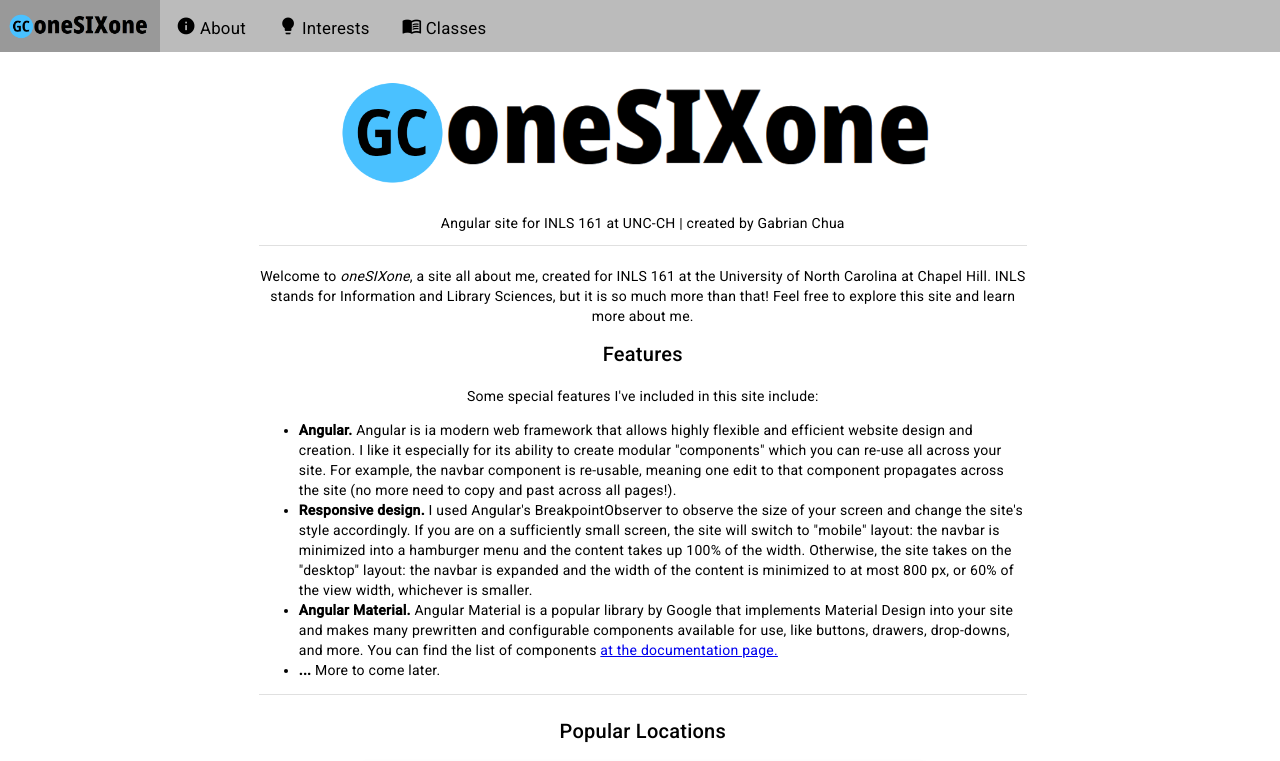
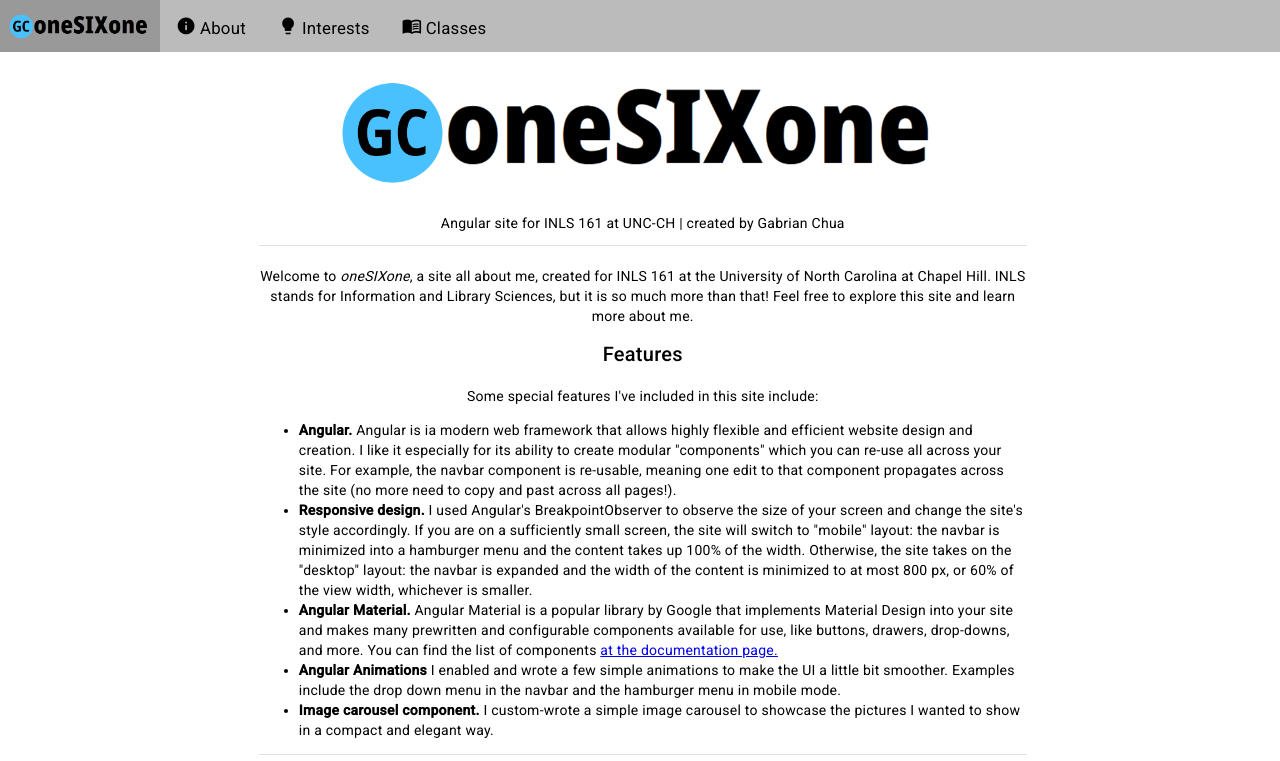
Before and after one commit to gchuaunc/inls161site, an Angular app: page / in a window 1280 px wide. Shown: the top 761 px of the page. Built offline with nearby package versions, Linux system fonts and the light colour scheme.

Commit message:
feat: add more info to special features

```diff
--- a/src/app/home/home.component.html
+++ b/src/app/home/home.component.html
@@ -9,7 +9,8 @@
         <li><b>Angular.</b> Angular is ia modern web framework that allows highly flexible and efficient website design and creation. I like it especially for its ability to create modular "components" which you can re-use all across your site. For example, the navbar component is re-usable, meaning one edit to that component propagates across the site (no more need to copy and past across all pages!).</li>
         <li><b>Responsive design.</b> I used Angular's BreakpointObserver to observe the size of your screen and change the site's style accordingly. If you are on a sufficiently small screen, the site will switch to "mobile" layout: the navbar is minimized into a hamburger menu and the content takes up 100% of the width. Otherwise, the site takes on the "desktop" layout: the navbar is expanded and the width of the content is minimized to at most 800 px, or 60% of the view width, whichever is smaller.</li>
         <li><b>Angular Material.</b> Angular Material is a popular library by Google that implements Material Design into your site and makes many prewritten and configurable components available for use, like buttons, drawers, drop-downs, and more. You can find the list of components <a href="https://material.angular.io/components/categories">at the documentation page.</a></li>
-        <li><b>...</b> More to come later.</li>
+        <li><b>Angular Animations</b>  I enabled and wrote a few simple animations to make the UI a little bit smoother. Examples include the drop down menu in the navbar and the hamburger menu in mobile mode.</li>
+        <li><b>Image carousel component.</b> I custom-wrote a simple image carousel to showcase the pictures I wanted to show in a compact and elegant way.</li>
     </ul>
     <mat-divider></mat-divider><br>
     <h2>Popular Locations</h2>
```
